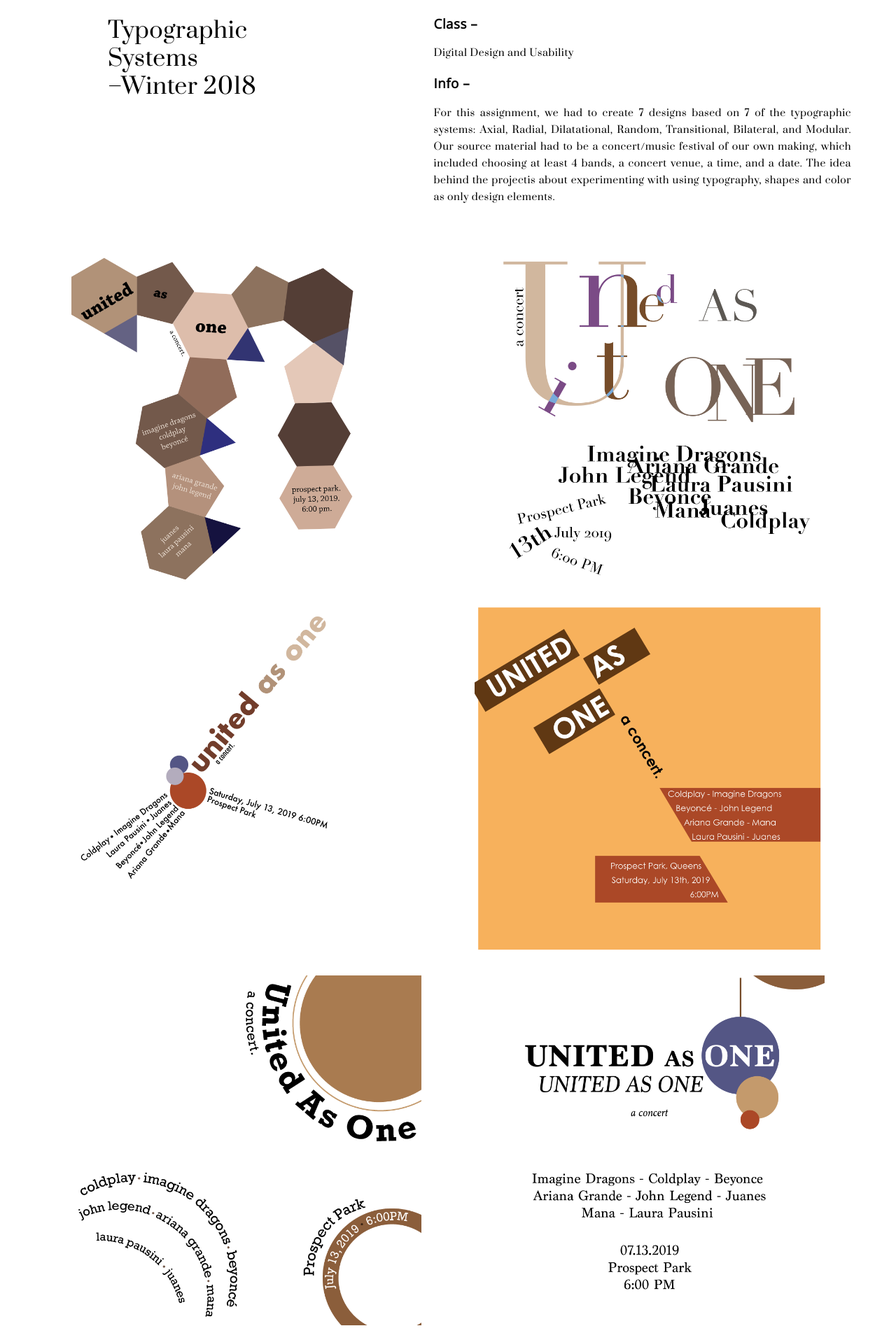
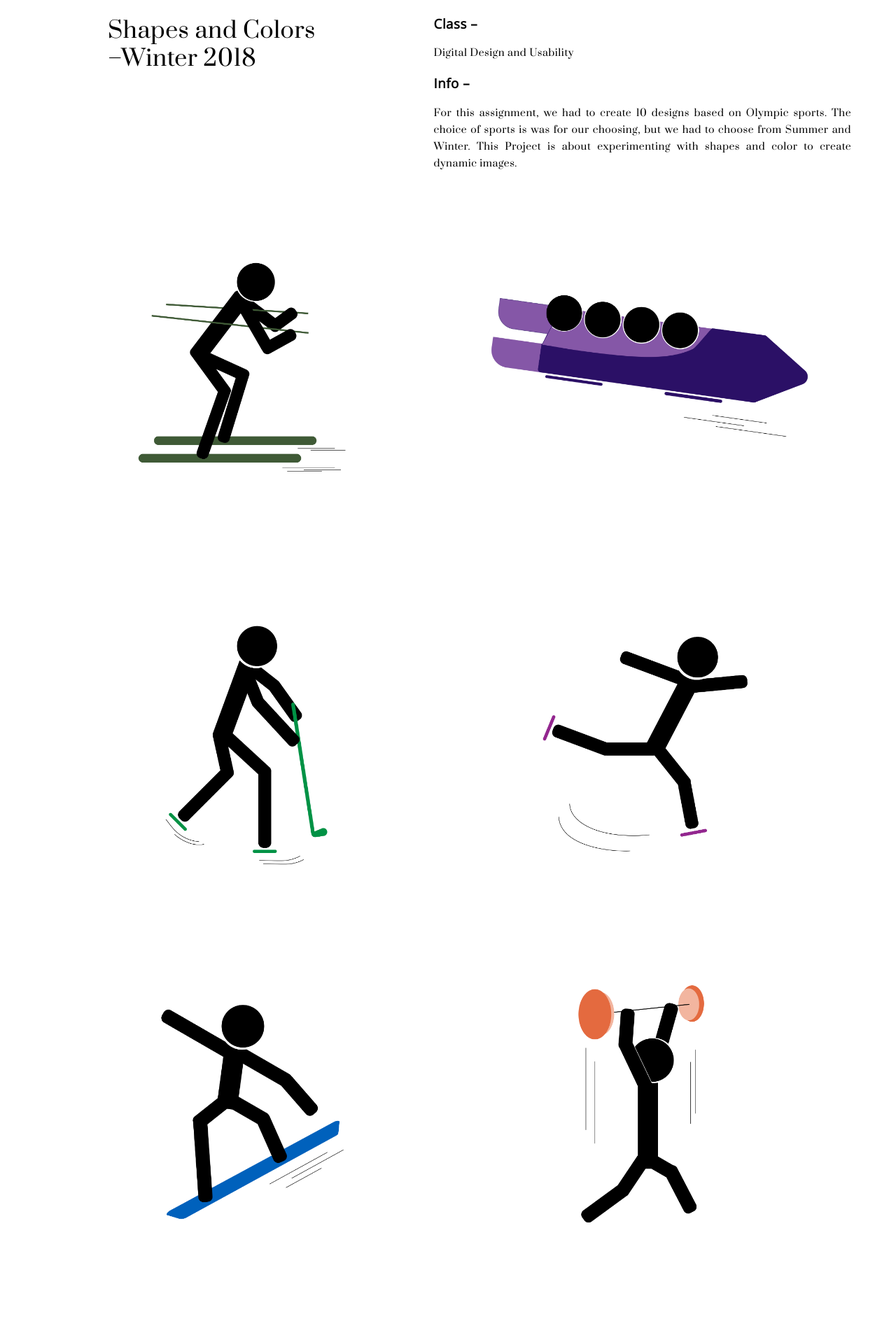
Before and after one commit to ef656/final-project--spring-2019--web-programming, a website: page dev/shapes-colors.html in a window 1280 px wide. Shown: the part 125-2040 px from the top of the page at 70% size. Drawn offline with nearby package versions, Linux system fonts and the light colour scheme.

Commit message:
added content for shape and colors page

```diff
--- a/dev/shapes-colors.html
+++ b/dev/shapes-colors.html
@@ -3,7 +3,7 @@
 <head>
 	<meta charset="utf-8">
     <meta name="viewport" content="width=device-width, initial-scale=1.0">
-	<title>Typographic Systems</title>
+	<title>Shapes and Colors</title>
 	<link href="https://fonts.googleapis.com/css?family=Old+Standard+TT:400,400i|Open+Sans|Prata&display=swap" rel="stylesheet">
 	<link rel="stylesheet" href="styles/style.css">
 </head>
@@ -26,7 +26,7 @@
 	<div class="flex-container">
       <div class="box">
         <div class="explanation">
-        <h1 class="title">Typographic Systems <br>
+        <h1 class="title">Shapes and Colors <br>
         –Winter 2018</h1>
       </div>
 		  </div>
@@ -36,38 +36,50 @@
       <h3>Class –</h3>
       <p>Digital Design and Usability</p>
       <h3>Info –</h3>
-      <p> For this assignment, we had to create 7 designs based on 7 of the typographic systems: Axial,  Radial,  Dilatational, Random, Transitional,  Bilateral, and Modular. Our source material had to be a concert/music festival of our own making, which included choosing at least 4 bands, a concert venue, a time, and a date. The idea behind the projectis about experimenting with using typography, shapes and color as only design elements. </p>
+      <p> For this assignment, we had to create 10 designs based on Olympic sports. The choice of sports is was for our choosing, but we had to choose from Summer and Winter. This Project is about experimenting with shapes and color to create dynamic images.</p>
     </div>
 		  </div>
    </div>
 
     <div class="flex-container">
       <div class="box">
-        <img src="images/typo-sys/modular.png" alt="" width="500">
+        <img src="images/shapes/alpine.png" alt="" width="500">
       </div>
       <div class="box">
-        <img src="images/typo-sys/random.png" alt="" width="500">
+        <img src="images/shapes/bobsleigh.png" alt="" width="500">
     </div>
       </div>
       <div class="flex-container">
       <div class="box">
-        <img src="images/typo-sys/radial.png" alt="" width="500">
+        <img src="images/shapes/hockey.png" alt="" width="500">
       </div>
       <div class="box">
-        <img src="images/typo-sys/axial.png" alt="" width="500">
+        <img src="images/shapes/ice-skating.png" alt="" width="500">
     </div>
       </div>
       <div class="flex-container">
       <div class="box">
-        <img src="images/typo-sys/dilational.png" alt="" width="500">
+        <img src="images/shapes/snowboarding.png" alt="" width="500">
       </div>
       <div class="box">
-        <img src="images/typo-sys/bilateral.png" alt="" width="500">
+        <img src="images/shapes/weights.png" alt="" width="500">
     </div>
       </div>
       <div class="flex-container">
       <div class="box">
-        <img src="images/typo-sys/transitional.png" alt="" width="500">
+        <img src="images/shapes/cycling.png" alt="" width="500">
       </div>
+      <div class="box">
+        <img src="images/shapes/gymnastics.png" alt="" width="500">
+    </div>
 
       </div>
+      <div class="flex-container">
+      <div class="box">
+        <img src="images/shapes/swimming.png" alt="" width="500">
+      </div>
+       <div class="box">
+        <img src="images/shapes/soccer.png" alt="" width="500">
+    </div>
+
+      </div>
```
Also changed, not shown: dev/index.html (+2 -2 lines), dev/images/shapes/alpine.png (renamed from dev/images/shapes-colors/alpine.png), dev/images/shapes/bobsleigh.png (renamed from dev/images/shapes-colors/bobsleigh.png), dev/images/shapes/cycling.png (renamed from dev/images/shapes-colors/cycling.png), dev/images/shapes/gymnastics.png (renamed from dev/images/shapes-colors/gymnastics.png), dev/images/shapes/hockey.png (renamed from dev/images/shapes-colors/hockey.png), dev/images/shapes/ice-skating.png (renamed from dev/images/shapes-colors/ice-skating.png), dev/images/shapes/snowboarding.png (renamed from dev/images/shapes-colors/snowboarding.png), dev/images/shapes/soccer.png (renamed from dev/images/shapes-colors/soccer.png), dev/images/shapes/swimming.png (renamed from dev/images/shapes-colors/swimming.png), dev/images/shapes/weights.png (renamed from dev/images/shapes-colors/weights.png).
